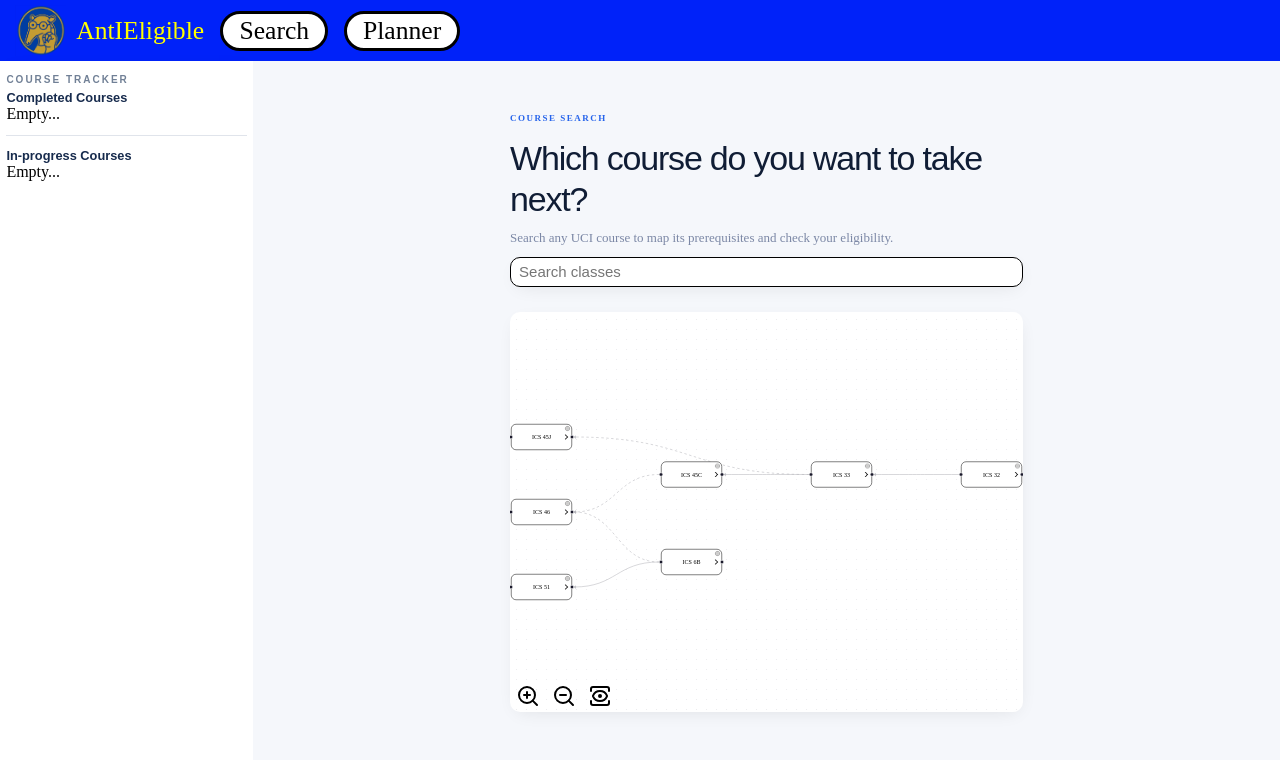
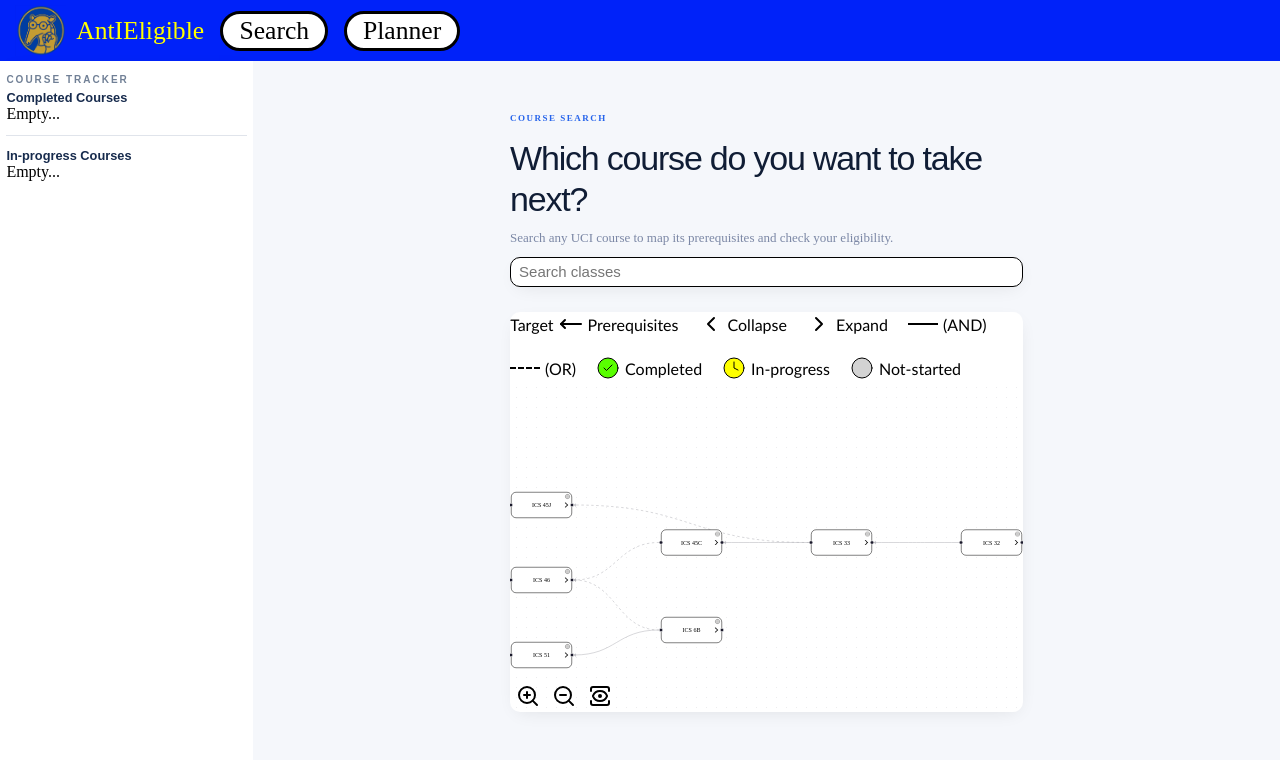
Before and after one commit to Orbit274/AntIEligible, a React (Vite) app in the folder frontend/: page / in a window 1280 px wide. Shown: the top 760 px of the page. Built offline with nearby package versions, Linux system fonts and the light colour scheme.

Commit message:
Add legend

```diff
--- /dev/null
+++ b/frontend/src/components/GraphLegend.jsx
@@ -0,0 +1,47 @@
+import {
+  ChevronLeft,
+  ChevronRight,
+  Circle,
+  CircleCheck,
+  Clock4,
+  MoveLeft,
+} from "lucide-react";
+import "../styles/GraphLegend.css";
+function GraphLegend() {
+  return (
+    <>
+      <div id="legend-container">
+        <span className="legend-item">
+          Target <MoveLeft /> Prerequisites
+        </span>
+        <span className="legend-item">
+          <ChevronLeft />
+          Collapse
+        </span>
+        <span className="legend-item">
+          <ChevronRight />
+          Expand
+        </span>
+        <span className="legend-item">
+          <div id="straight-line-icon"></div> (AND)
+        </span>
+        <span className="legend-item">
+          <div id="dashed-line-icon"></div>(OR)
+        </span>
+        <span className="legend-item">
+          <CircleCheck fill="#58ff00" strokeWidth="1px" />
+          Completed
+        </span>
+        <span className="legend-item">
+          <Clock4 fill="yellow" strokeWidth="1px" /> In-progress
+        </span>
+        <span className="legend-item">
+          <Circle fill="lightgrey" strokeWidth="1px" />
+          Not-started
+        </span>
+      </div>
+    </>
+  );
+}
+
+export default GraphLegend;
--- a/frontend/src/components/MainWorkspace.jsx
+++ b/frontend/src/components/MainWorkspace.jsx
@@ -16,6 +16,7 @@ import "../styles/MainWorkspace.css";
 import axios from "axios";
 import { buildCourseGraph, makeNode, makeEdge } from "../graph/courseGraph";
 import ZoomControls from "./ZoomControls";
+import GraphLegend from "./GraphLegend";
 
 const translateExtent = [
   [-100, -1000],
@@ -109,6 +110,7 @@ function MainWorkspace() {
             onClose={closePanel}
           />
           <div id="graph-container">
+            <GraphLegend />
             <ReactFlowProvider>
               <ZoomControls />
               <div id="graph">
--- /dev/null
+++ b/frontend/src/styles/GraphLegend.css
@@ -0,0 +1,37 @@
+#legend-container{
+    display: flex;
+    flex-direction: row;
+    justify-content: start;
+    gap: 20px;
+    flex-wrap: wrap;
+}
+
+.legend-item{
+    font-family: 'Gill Sans', 'Gill Sans MT', Calibri, 'Trebuchet MS', sans-serif;
+    display: flex;
+    flex-direction: row;
+    align-items: center;
+    gap: 5px;
+}
+
+#dashed-line-icon{
+    width: 30px;
+    border-top: 2px dashed black;
+}
+
+#straight-line-icon{
+    width: 30px;
+    height: 2px;
+    background-color: black;
+}
+.progress {
+    display: flex;
+    flex-direction: row;
+    gap: 10px;
+}
+
+.guide{
+    display: flex;
+    flex-direction: row;
+    align-items: center;
+}
```
